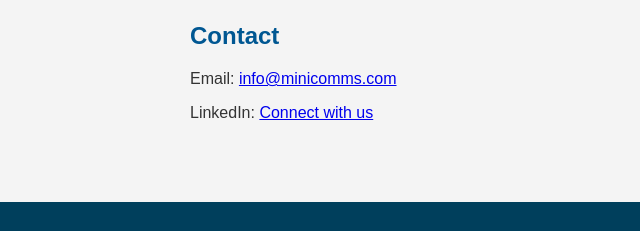
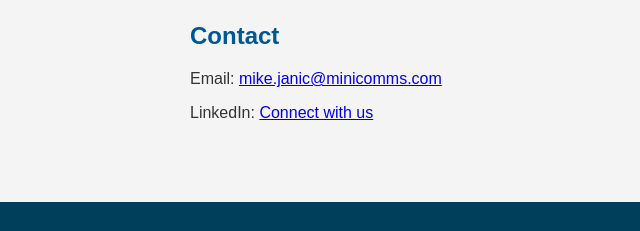
Before and after one commit to minicomms/MOM, a plain HTML site: page Index.html in a window 1280 px wide. Shown: the part 733-964 px from the top of the page, 0-640 px from the left. Drawn offline with Linux system fonts and the light colour scheme.

Commit message:
Update Index.html

```diff
--- a/Index.html
+++ b/Index.html
@@ -46,7 +46,7 @@
 
   <section id="contact">
     <h2>Contact</h2>
-    <p>Email: <a href="mailto:mike.janic@minicomms.com">info@minicomms.com</a></p>
+    <p>Email: <a href="mailto:mike.janic@minicomms.com">mike.janic@minicomms.com</a></p>
     <p>LinkedIn: <a href="https://linkedin.com" target="_blank">Connect with us</a></p>
   </section>
 
```
